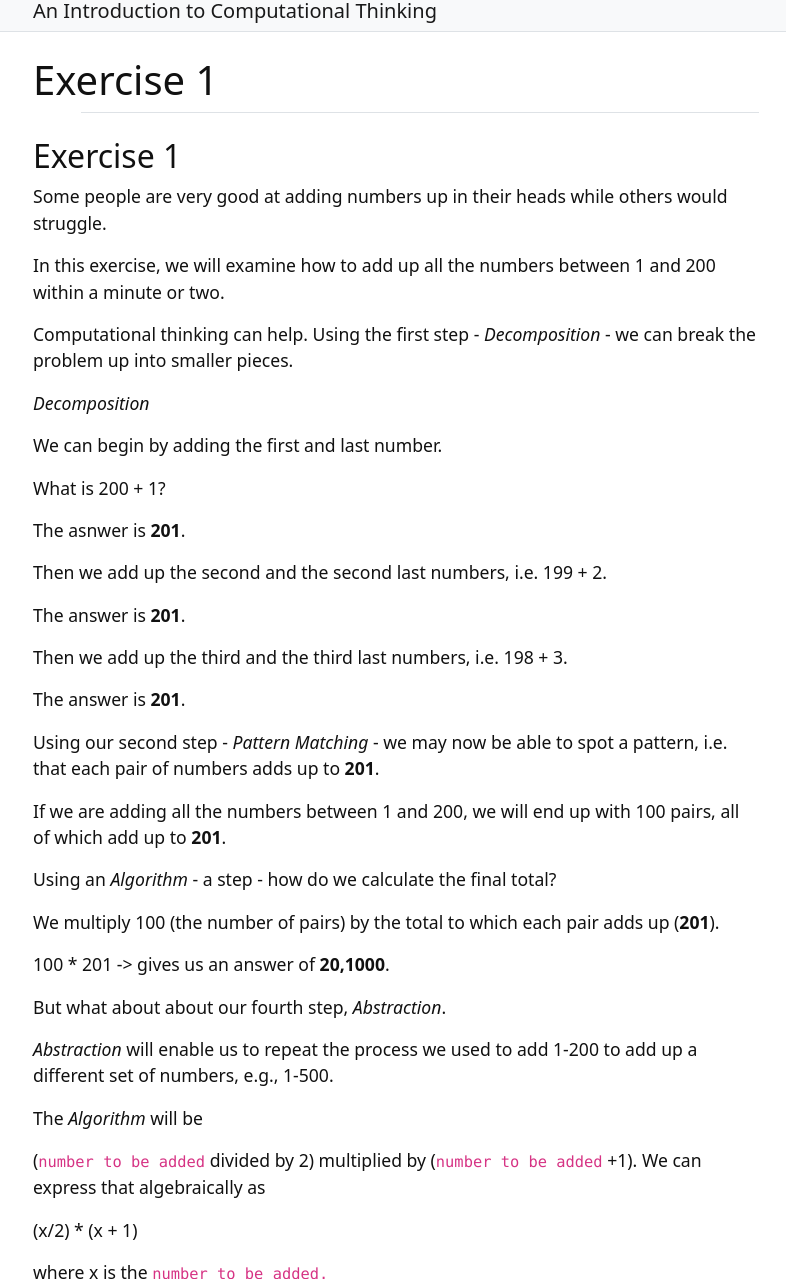
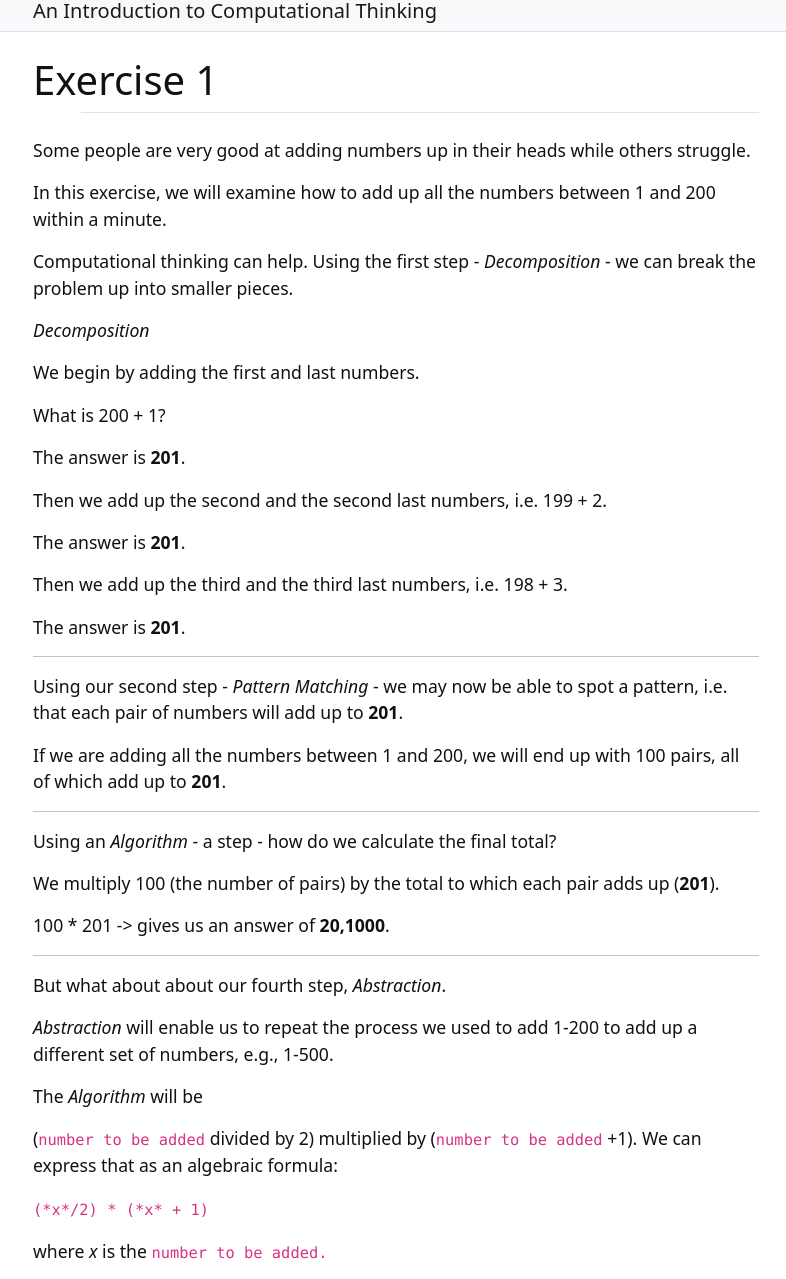
Before and after one commit to weaverbel/intro-computational-thinking, a Jekyll site: the page built from content/1-exercise.md, in a window 1280 px wide and 1400 px high, cut to the strip 121-1400 px from the top of the window. Shown: the whole strip, without its empty margins (244-1030 px from the left). Built offline with Jekyll 4.4.1, drawn with Linux system fonts in a browser that asks for light colours.

Commit message:
Update 1-exercise.md
better layout

```diff
--- a/content/1-exercise.md
+++ b/content/1-exercise.md
@@ -3,21 +3,19 @@ title: Exercise 1
 nav: Exercise
 ---
 
-## Exercise 1
+Some people are very good at adding numbers up in their heads while others struggle.
 
-Some people are very good at adding numbers up in their heads while others would struggle.
-
-In this exercise, we will examine how to add up all the numbers between 1 and 200 within a minute or two.
+In this exercise, we will examine how to add up all the numbers between 1 and 200 within a minute.
 
 Computational thinking can help. Using the first step - *Decomposition* - we can break the problem up into smaller pieces.
 
 *Decomposition*
 
-We can begin by adding the first and last number.
+We begin by adding the first and last numbers.
 
 What is 200 + 1?
 
-The asnwer is **201**.
+The answer is **201**.
 
 Then we add up the second and the second last numbers, i.e. 199 + 2.
 
@@ -27,9 +25,13 @@ Then we add up the third and the third last numbers, i.e. 198 + 3.
 
 The answer is **201**.
 
-Using our second step - *Pattern Matching* - we may now be able to spot a pattern, i.e. that each pair of numbers adds up to **201**.
+-------
+
+Using our second step - *Pattern Matching* - we may now be able to spot a pattern, i.e. that each pair of numbers will add up to **201**.
 
 If we are adding all the numbers between 1 and 200, we will end up with 100 pairs, all of which add up to **201**.
+
+-------
 
 Using an *Algorithm* - a step - how do we calculate the final total?
 
@@ -37,17 +39,19 @@ We multiply 100 (the number of pairs) by the total to which each pair adds up (*
 
 100 * 201 -> gives us an answer of **20,1000**.
 
+-------
+
 But what about about our fourth step, *Abstraction*.
 
 *Abstraction* will enable us to repeat the process we used to add 1-200 to add up a different set of numbers, e.g., 1-500.
 
 The *Algorithm* will be
 
-(`number to be added` divided by 2) multiplied by (`number to be added` +1). We can express that algebraically as
+(`number to be added` divided by 2) multiplied by (`number to be added` +1). We can express that as an algebraic formula:
 
-(x/2) * (x + 1)
+`(*x*/2) * (*x* + 1)`
 
-where x is the `number to be added.`
+where *x* is the `number to be added.`
 
 -------------
 
```
